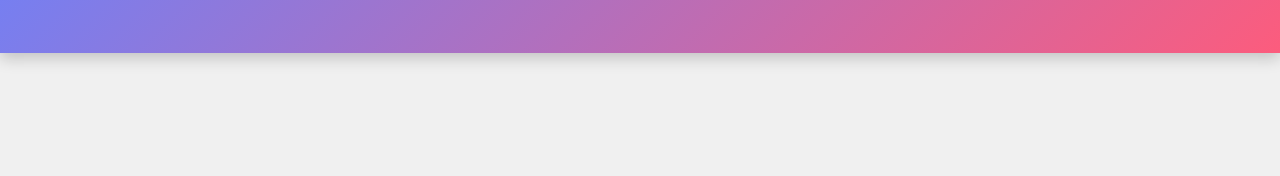
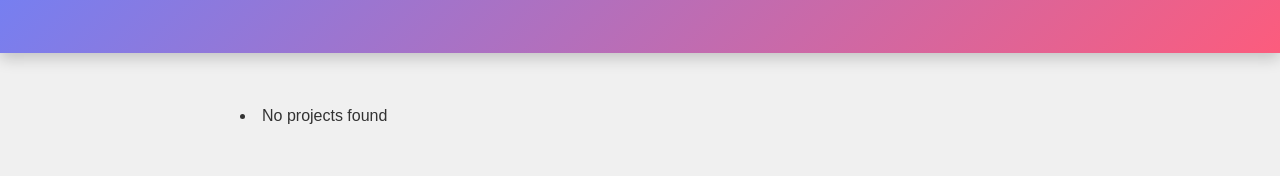
Before and after one commit to mickymultani/portfolio, a Jekyll site: the page built from ai-projects.html, in a window 1280 px wide. Shown: the part 124-300 px from the top of the page. Built offline with Jekyll 4.4.1, drawn with Linux system fonts in a browser that asks for light colours.

Commit message:
Added projects page

```diff
--- a/ai-projects.html
+++ b/ai-projects.html
@@ -11,7 +11,9 @@ layout: default
 <!-- AI Project Listings -->
 <div id="floating-nav">
     {% for project in site.ai-projects %}
-    <p>{{ project.title }}</p>
+      <li>{{ project.title }}</li>
+    {% else %}
+      <li>No projects found</li>
     {% endfor %}
 
 </div>
```
